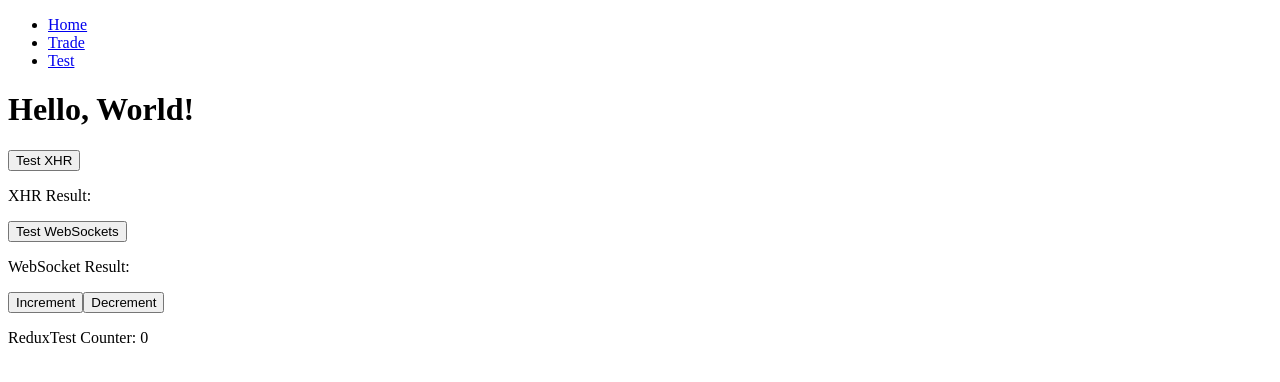
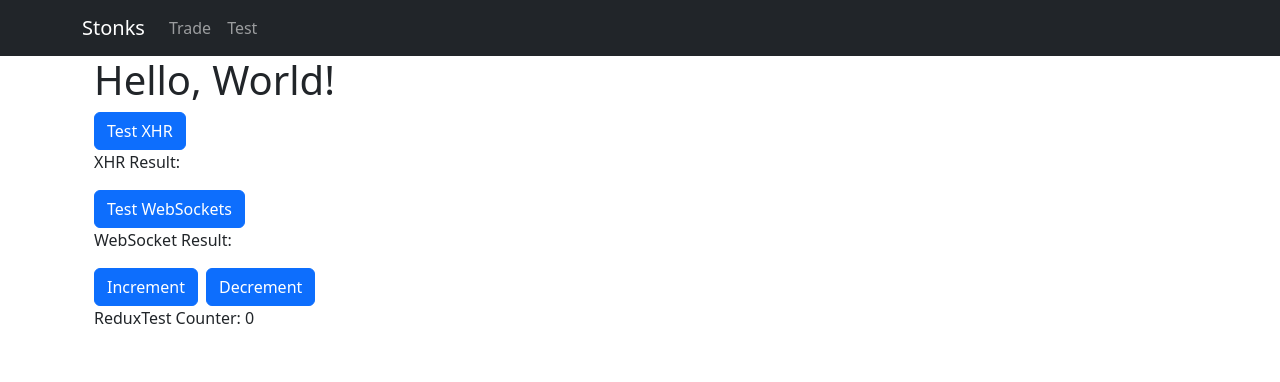
Before and after one commit to LukeStanbery89/stonks-v3, a React (Create React App) app in the folder client/: page /test in a window 1280 px wide. Shown: the top 382 px of the page. Built offline with nearby package versions, Linux system fonts and the light colour scheme; no server answers.

Commit message:
add bootstrap

```diff
--- a/client/src/App.tsx
+++ b/client/src/App.tsx
@@ -4,10 +4,12 @@
 
 const App = () => {
     return (
-        <div>
+        <>
             <NavBar />
-            <Router />
-        </div>
+            <div className="container">
+                <Router />
+            </div>
+        </>
     );
 };
 
--- a/client/src/components/NavBar.tsx
+++ b/client/src/components/NavBar.tsx
@@ -3,18 +3,30 @@
 
 const NavBar: React.FC = () => {
     return (
-        <nav>
-            <ul>
-                <li>
-                    <Link to="/">Home</Link>
-                </li>
-                <li>
-                    <Link to="/trade">Trade</Link>
-                </li>
-                <li>
-                    <Link to="/test">Test</Link>
-                </li>
-            </ul>
+        <nav className="navbar navbar-expand-lg navbar-dark bg-dark">
+            <div className="container">
+                <Link className="navbar-brand" to="/">Stonks</Link>
+                <button
+                    className="navbar-toggler"
+                    type="button"
+                    data-bs-toggle="collapse"
+                    data-bs-target="#navbarSupportedContent"
+                    aria-controls="navbarSupportedContent"
+                    aria-expanded="false"
+                    aria-label="Toggle navigation">
+                    <span className="navbar-toggler-icon"></span>
+                </button>
+                <div className="collapse navbar-collapse" id="navbarSupportedContent">
+                    <ul className="navbar-nav me-auto mb-2 mb-lg-0">
+                        <li className="nav-item">
+                            <Link className="nav-link" to="/trade">Trade</Link>
+                        </li>
+                        <li className="nav-item">
+                            <Link className="nav-link" to="/test">Test</Link>
+                        </li>
+                    </ul>
+                </div>
+            </div>
         </nav>
     );
 };
--- a/client/src/components/test/ReduxTest.tsx
+++ b/client/src/components/test/ReduxTest.tsx
@@ -10,8 +10,8 @@
 
     return (
         <div>
-            <button onClick={() => dispatch(increment())}>Increment</button>
-            <button onClick={() => dispatch(decrement())}>Decrement</button>
+            <button className="btn btn-primary me-2" onClick={() => dispatch(increment())}>Increment</button>
+            <button className="btn btn-primary me-2" onClick={() => dispatch(decrement())}>Decrement</button>
             <p>ReduxTest Counter: {count}</p>
         </div>
     );
--- a/client/src/index.tsx
+++ b/client/src/index.tsx
@@ -3,7 +3,9 @@
 import { Provider } from "react-redux";
 import { BrowserRouter } from "react-router-dom";
 import store from "./store";
+import "./styles/app.scss";
 import App from "./App";
+import "bootstrap";
 
 const domNode = document.getElementById("root");
 const root = createRoot(domNode);
--- /dev/null
+++ b/client/src/styles/app.scss
@@ -0,0 +1,2 @@
+// Import all of Bootstrap's CSS
+@import "bootstrap/scss/bootstrap";
--- a/client/webpack.client.js
+++ b/client/webpack.client.js
@@ -1,6 +1,7 @@
 const path = require("path");
 const HtmlWebpackPlugin = require("html-webpack-plugin");
 const ReactRefreshWebpackPlugin = require("@pmmmwh/react-refresh-webpack-plugin");
+const autoprefixer = require("autoprefixer");
 
 module.exports = {
     mode: "development", // Switch to development mode
@@ -19,6 +20,34 @@
                 exclude: /node_modules/,
                 use: "ts-loader",
             },
+            {
+                test: /\.(scss)$/,
+                use: [
+                    {
+                    // Adds CSS to the DOM by injecting a `<style>` tag
+                        loader: "style-loader",
+                    },
+                    {
+                    // Interprets `@import` and `url()` like `import/require()` and will resolve them
+                        loader: "css-loader",
+                    },
+                    {
+                    // Loader for webpack to process CSS with PostCSS
+                        loader: "postcss-loader",
+                        options: {
+                            postcssOptions: {
+                                plugins: [
+                                    autoprefixer,
+                                ],
+                            },
+                        },
+                    },
+                    {
+                    // Loads a SASS/SCSS file and compiles it to CSS
+                        loader: "sass-loader",
+                    },
+                ],
+            },
         ],
     },
     plugins: [
@@ -31,7 +60,7 @@
         historyApiFallback: true, // Enable client-side routing
         hot: true,
         open: true,
-        port: 3001, // Set the desired port here
+        port: 3001,
         proxy: {
             "/": "http://localhost:3000",
         },
```
Also changed, not shown: package.json (+8 -1 lines), 2 other files (tests, documents, lock files or other folders).
